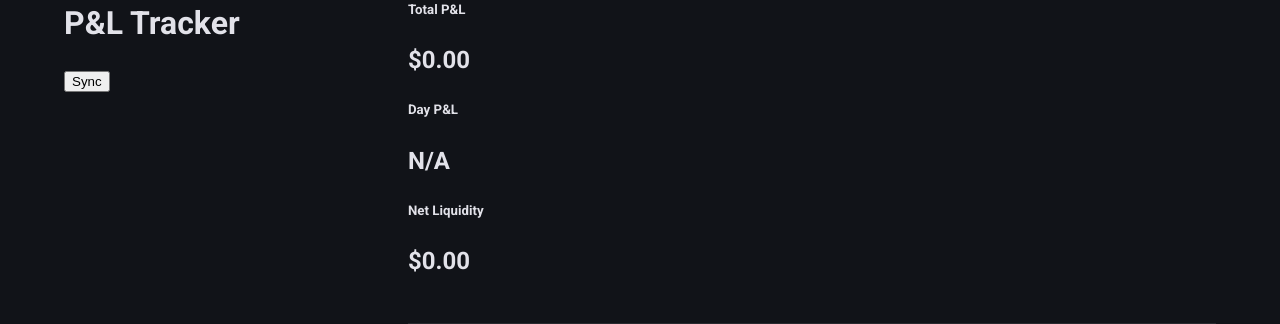
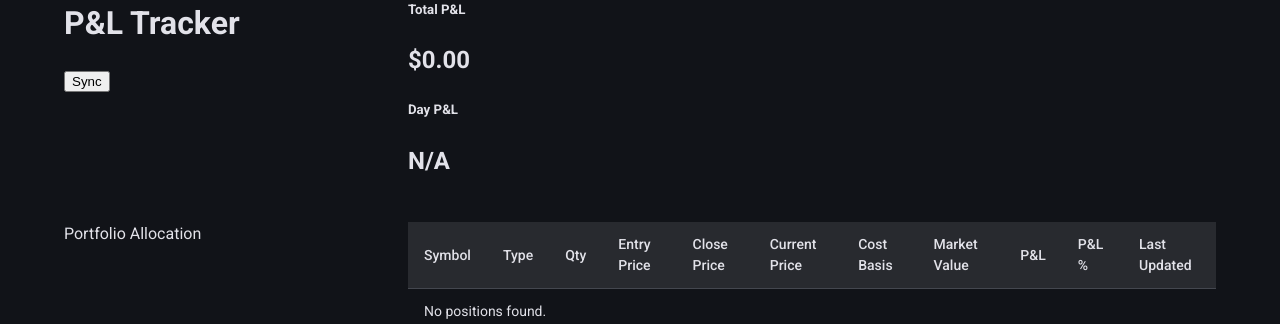
Before and after one commit to laguz/hermestrader, a Flask app: page /pnl in a window 1280 px wide. Shown: the part 180-504 px from the top of the page. Run offline with Flask 3, Linux system fonts and the light colour scheme; data that the repository does not hold is empty; a map, chart or similar area stays blank; some libraries are stand-ins or nearby versions.

Commit message:
Remove Net Liquidity from pnl.html

```diff
--- a/templates/pnl.html
+++ b/templates/pnl.html
@@ -30,12 +30,7 @@
             <h2 id="day-pnl" class="text-muted">N/A</h2> <!-- Optional: Needs day change data -->
         </div>
     </div>
-    <div class="col-md-4">
-        <div class="card bg-dark text-white text-center p-3">
-            <h5>Net Liquidity</h5>
-            <h2 id="net-liq" class="fw-bold">$0.00</h2>
-        </div>
-    </div>
+
 </div>
 
 <!-- Charts Row -->
@@ -207,14 +202,7 @@
             const closedPnL = (closedPos || []).reduce((acc, p) => acc + (p.pnl || 0), 0);
             const totalPnL = openPnL + closedPnL;
 
-            const marketVal = (openPos || []).reduce((acc, p) => acc + (p.market_value || 0), 0);
 
-            const pnlEl = document.getElementById('total-pnl');
-            pnlEl.innerText = formatCurrency(totalPnL);
-            pnlEl.className = `fw-bold ${totalPnL >= 0 ? 'text-success' : 'text-danger'}`;
-
-            // Maybe update label to show realized vs unrealized tooltip?
-            document.getElementById('net-liq').innerText = formatCurrency(marketVal);
 
             // Day P&L could be approximated by Closed P&L today? (Not robust but better than N/A)
             // Leaving N/A for now unless explicit logic requested.
```
